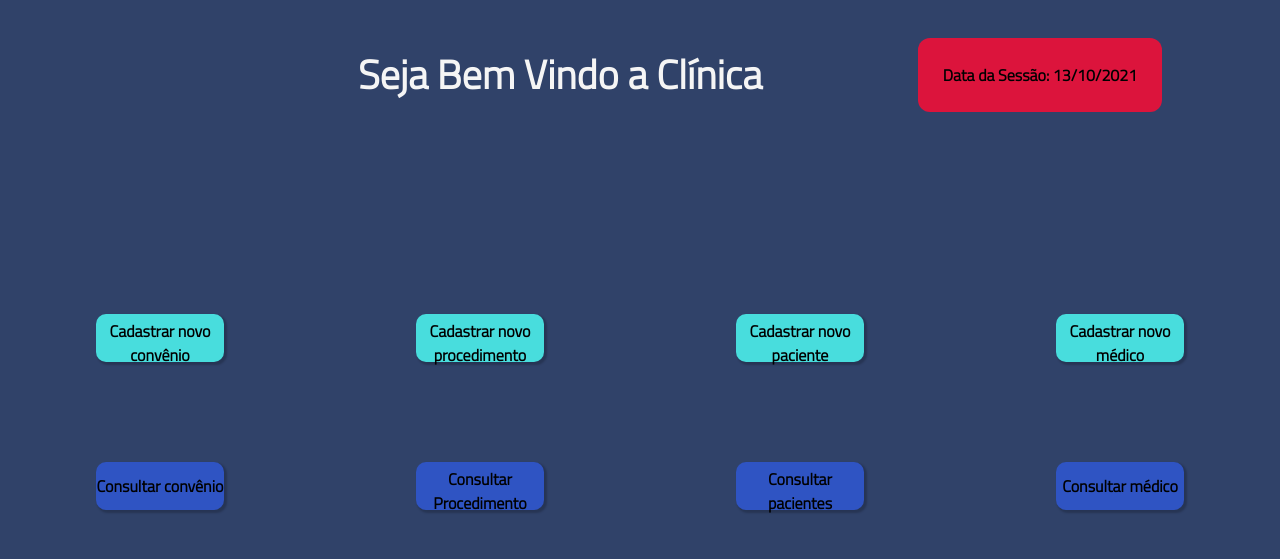
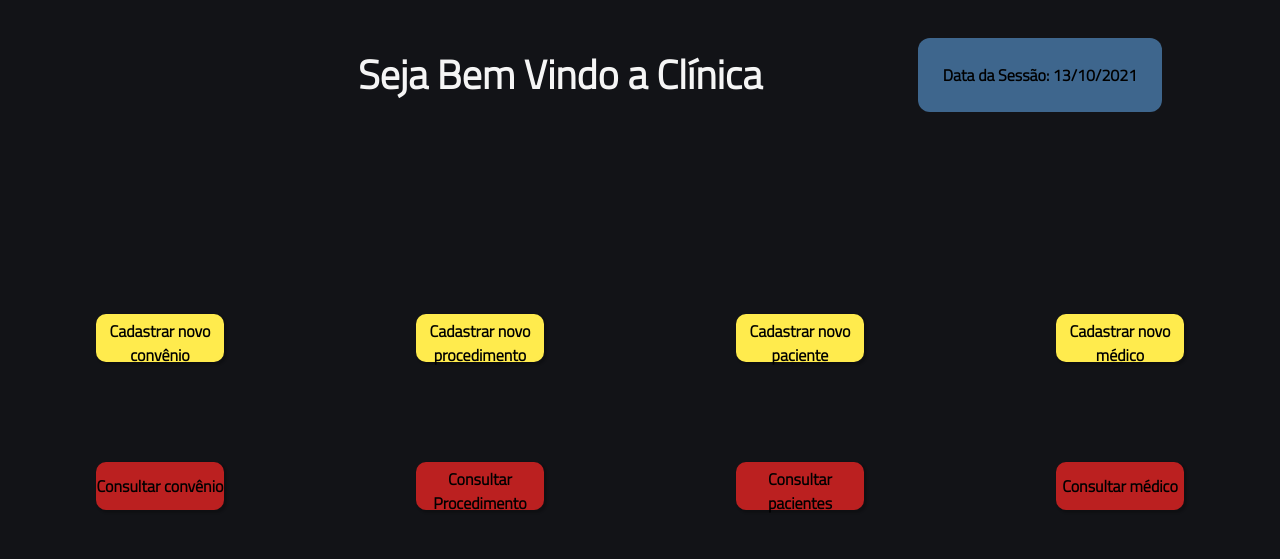
Before and after one commit to Liuizn/SA02-03, a PHP site: page / in a window 1280 px wide. Shown: the top 559 px of the page. Run offline with PHP 8.4, Linux system fonts and the light colour scheme.

Commit message:
alteração na paleta de cores

```diff
--- a/index.php
+++ b/index.php
@@ -30,7 +30,7 @@
         </div>
         <div class="Text-area">
             <h1>Seja Bem Vindo a Clínica</h1>
-            <div class="box-area">
+            <div class="box-area" id="datee">
                 <p id="data">Data da Sessão</p>
             </div>
         </div>
--- a/style-index.css
+++ b/style-index.css
@@ -120,18 +120,18 @@
     border-radius: 10px;
     border: none;
     box-shadow: 2px 2px 2px 1px rgba(0, 0, 0, 0.2);
-    background-color: #48dddd;
+    background-color: #FFEB4D;
     font-size: 16px;
 }
 
 
 .tables{
-    background-color: rgb(47, 84, 195) !important;
+    background-color: #BB2020 !important;
 }
 
 .group{
     width: 10vw;
-    background-color: rgb(82, 110, 194);
+    background-color: #BB2020;
     padding: 10px;
     border-radius: 15px;
 }
--- a/style.css
+++ b/style.css
@@ -9,7 +9,7 @@
 }
 
 body {
-    background-color: #304269;
+    background-color: #121317;
 }
 
 #inicio {
@@ -32,7 +32,7 @@ table {
     width: 90%;
     height: 90%;
     border-radius: 10px;
-    background-color: #bfddf6;
+    background-color: #7874a7;
     display: flex;
     flex-direction: column;
     flex-wrap: wrap;
@@ -44,7 +44,7 @@ table {
 }
 
 .pai-tabela table {
-    border: 1px solid #304269;
+    border: 1px solid #000;
     text-align: center;
 }
 
@@ -79,19 +79,19 @@ table {
 }
 
 #b_medicos {
-    background-color: #88ced6;
+    background-color: #52c1ce;
 }
 
 #b_limpar {
-    background-color: #e6d266;
+    background-color: #e2ca41;
 }
 
 #b_cadastrar {
-    background-color: #f7ac67;
+    background-color: #e08836;
 }
 
 #b_index {
-    background-color: #e27188;
+    background-color: #c3435c;
 }
 
 [href] {
@@ -100,7 +100,7 @@ table {
 
 .box-area {
     border-radius: 12px;
-    background-color: crimson;
+    background-color: #BEC7C7;
     display: flex;
     flex-direction: column;
     align-items: center;
@@ -133,3 +133,7 @@ table {
 }
 .input-f{border-color:#ff0000;
 }
+
+#datee{
+   background: #3e668d;
+}
```
Also changed, not shown: banco de dados.sql (+6 -6 lines).
